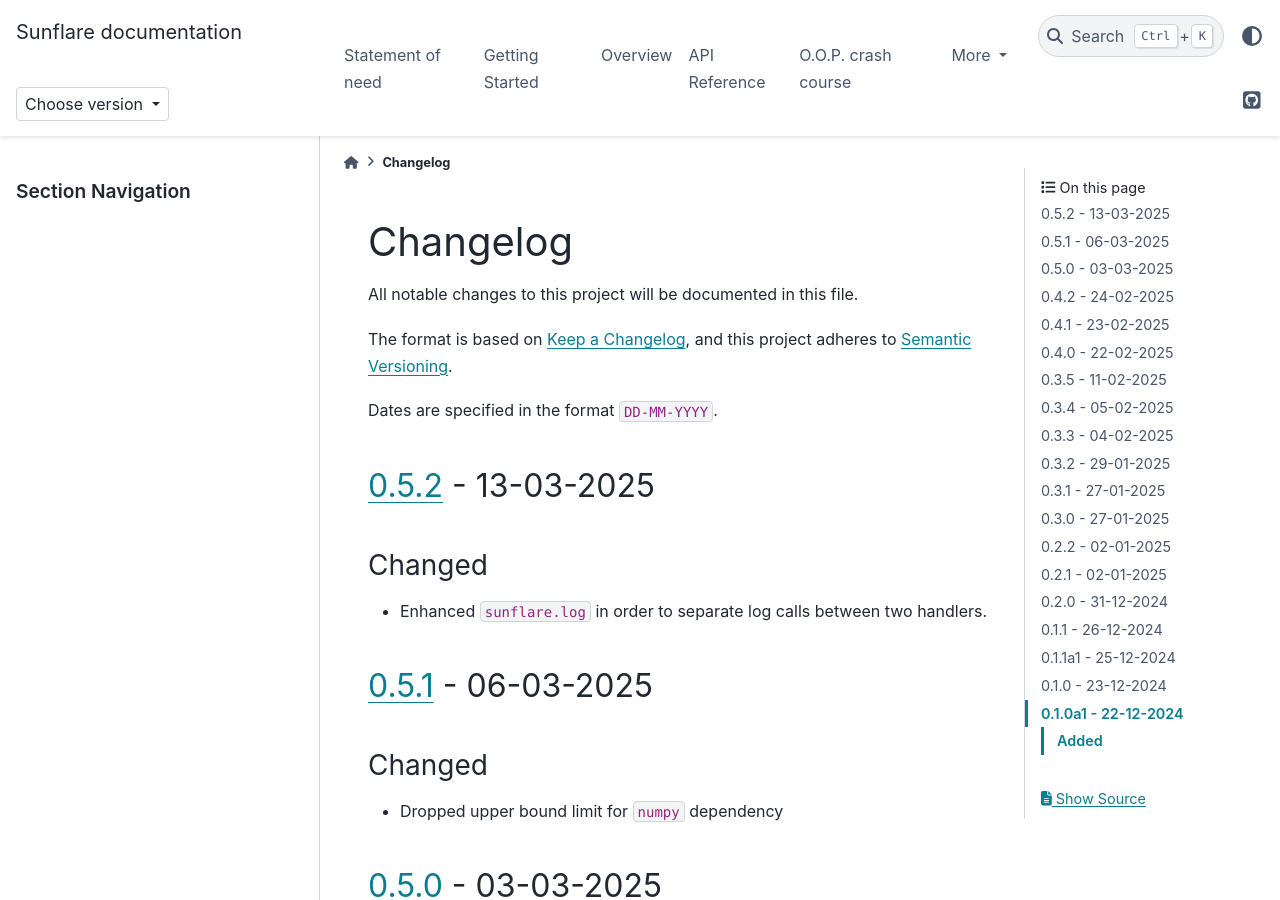
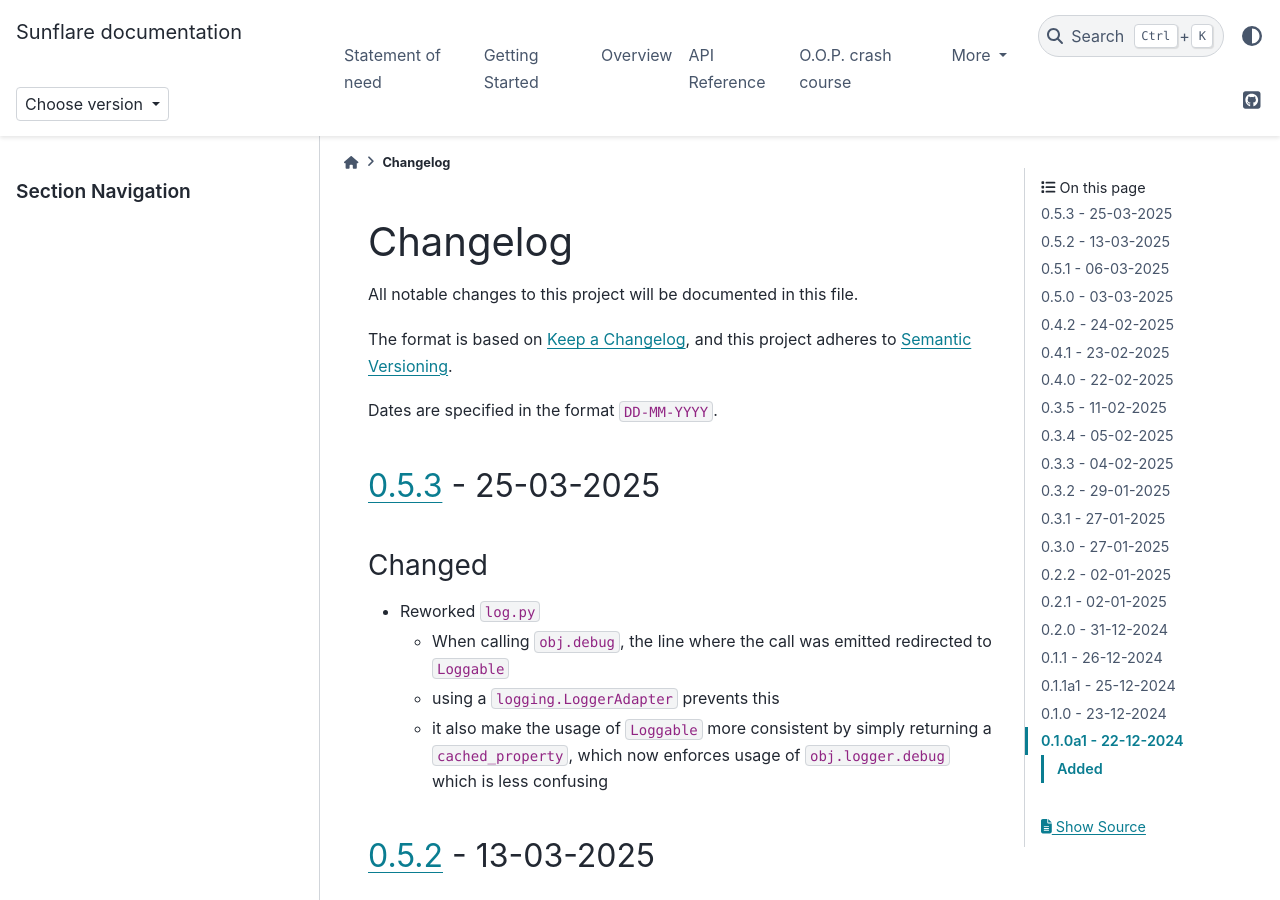
Before and after one commit to redsun-acquisition/sunflare, a Sphinx documentation site: the page built from docs/changelog.md, in a window 1280 px wide and 900 px high. Built offline with Sphinx 7.4.7 and the PyData theme 0.15.4, drawn with Linux system fonts in a browser that asks for light colours.

Commit message:
docs: update changelog

```diff
--- a/docs/changelog.md
+++ b/docs/changelog.md
@@ -6,6 +6,15 @@
 and this project adheres to [Semantic Versioning](https://semver.org/spec/v2.0.0.html).
 
 Dates are specified in the format `DD-MM-YYYY`.
+
+## [0.5.3] - 25-03-2025
+
+### Changed
+
+- Reworked `log.py`
+  - When calling `obj.debug`, the line where the call was emitted redirected to `Loggable`
+  - using a `logging.LoggerAdapter` prevents this
+  - it also make the usage of `Loggable` more consistent by simply returning a `cached_property`, which now enforces usage of `obj.logger.debug` which is less confusing
 
 ## [0.5.2] - 13-03-2025
 
@@ -205,6 +214,7 @@
 - Alpha release;
 - Basic project infrastructure;
 
+[0.5.3]: https://github.com/redsun-acquisition/sunflare/compare/v0.5.2...v0.5.3
 [0.5.2]: https://github.com/redsun-acquisition/sunflare/compare/v0.5.1...v0.5.2
 [0.5.1]: https://github.com/redsun-acquisition/sunflare/compare/v0.5.0...v0.5.1
 [0.5.0]: https://github.com/redsun-acquisition/sunflare/compare/v0.4.2...v0.5.0
```
